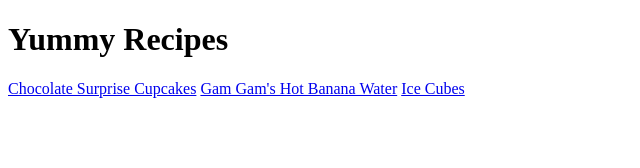
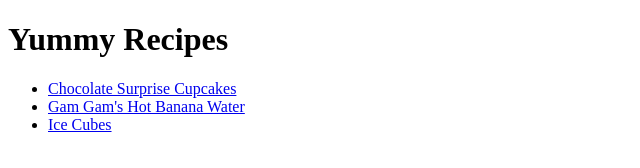
Before and after one commit to quyanna/recipe-website, a plain HTML site: page index.html in a window 1280 px wide. Shown: the whole page, without its empty margins (0-640 px from the left). Drawn offline with Linux system fonts and the light colour scheme.

Commit message:
fixed formatting on the main page

```diff
--- a/index.html
+++ b/index.html
@@ -1,13 +1,18 @@
 <!DOCTYPE html>
 <html>
+
 <head>
     <meta charset="UTF-8">
     <title>My Favorite Recipes</title>
 </head>
+
 <body>
     <h1>Yummy Recipes</h1>
-    <a href="./recipes/chocolate-surprise-cupcakes.html">Chocolate Surprise Cupcakes</a>
-    <a href="./recipes/hot-banana-water.html">Gam Gam's Hot Banana Water</a>
-    <a href="./recipes/ice-cubes.html">Ice Cubes</a>
+    <ul>
+        <li><a href="./recipes/chocolate-surprise-cupcakes.html">Chocolate Surprise Cupcakes</a></li>
+        <li><a href="./recipes/hot-banana-water.html">Gam Gam's Hot Banana Water</a></li>
+        <li><a href="./recipes/ice-cubes.html">Ice Cubes</a></li>
+    </ul>
 </body>
+
 </html>
```
